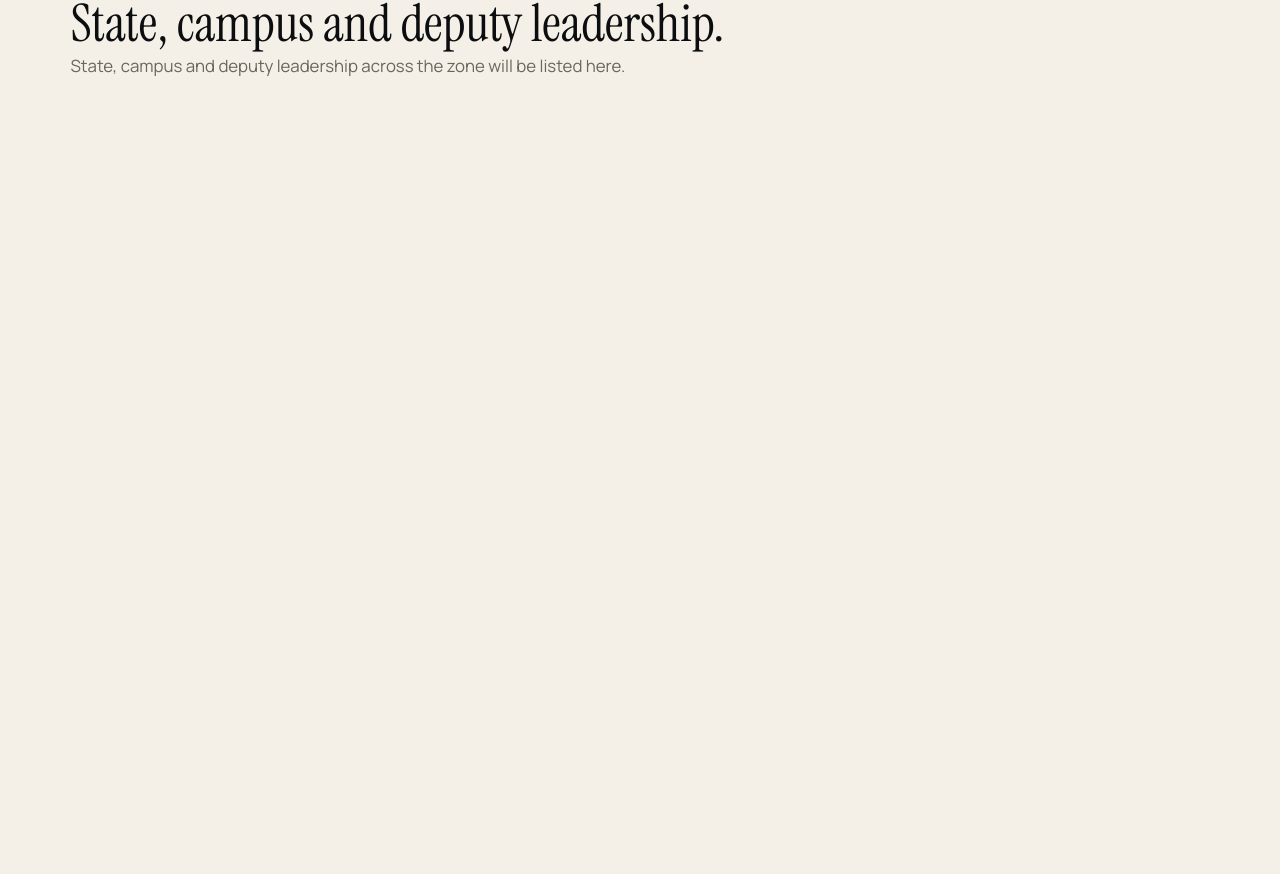
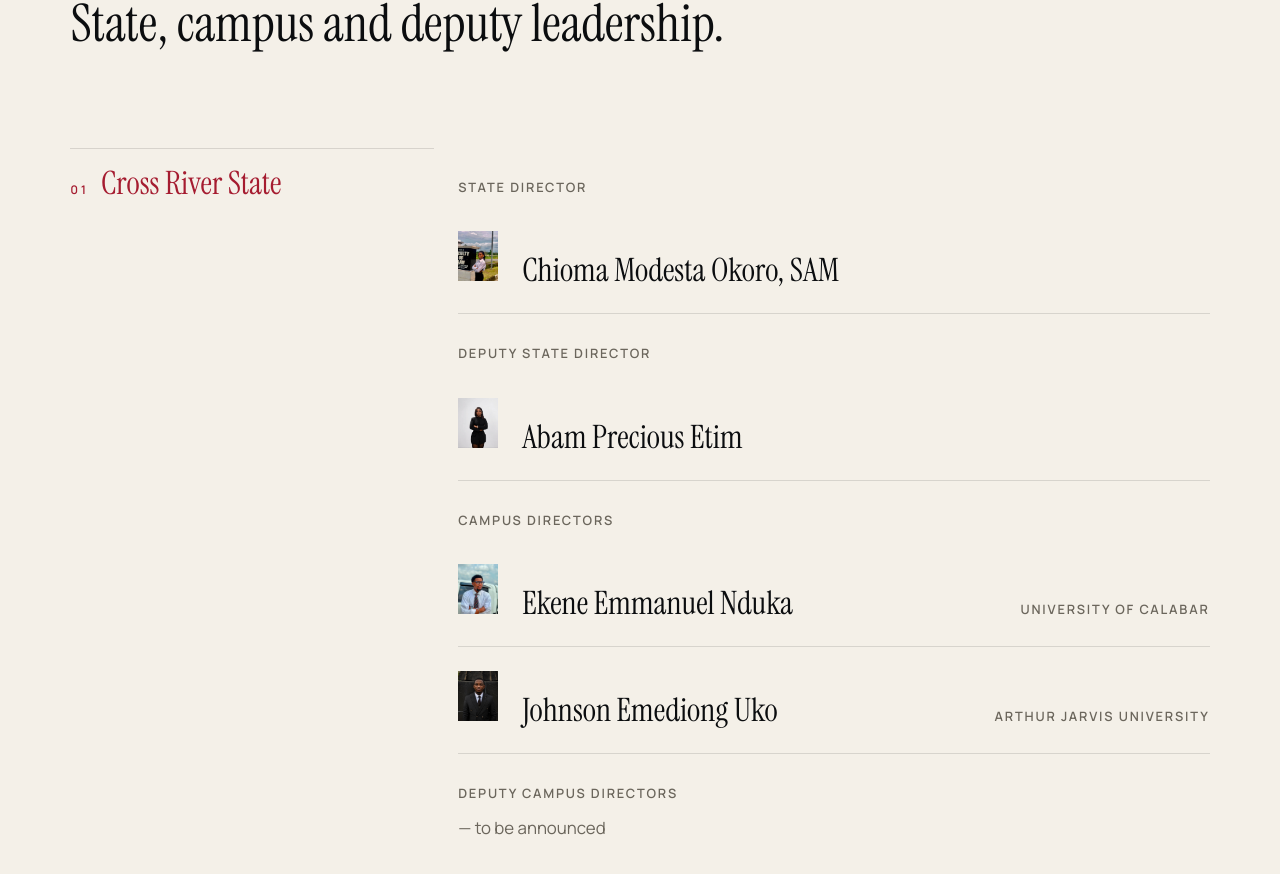
Before and after one commit to itztonydoubra-hash/SSZC, a Next.js app: page /leadership in a window 1280 px wide. Shown: the part 3600-4474 px from the top of the page. Before the commit the page ends 3680 px from the top, so only its background shows below. Built offline with nearby package versions, Linux system fonts and the light colour scheme.

Commit message:
Leadership: add Cross River State directory with portraits

```diff
--- a/components/leadership/LeadershipDirectory.tsx
+++ b/components/leadership/LeadershipDirectory.tsx
@@ -2,38 +2,35 @@
  * LeadershipDirectory (design.md B1.2, tasks.md 8.3) — the wider leadership as a
  * record you QUERY, not a spreadsheet. Two panes on ivory: a state selector
  * (left) and the selected state's leadership as ledger rows grouped by tier
- * (right). Selecting a state keeps the selector fixed and swaps the right pane
- * (outgoing rows clip up, incoming line-rise stagger; a crimson marker slides).
- * This horizontal query→result motion is deliberately DIFFERENT from the
- * Register's vertical person-replacement.
+ * (right). Portrait thumbnails shown when supplied.
  *
  * ?state= deep-links and is keyboard-selectable. Missing tiers render
- * "— to be announced" (never invented). Mobile: selector → horizontal DRAG
- * rail, tiers → accordions; usable as a plain list with no JS. Reduced motion:
- * instant swap.
+ * "— to be announced" (never invented). Reduced motion: instant swap.
  *
  * Reads getLeadership().states (official entries only; empty until supplied).
  */
 "use client";
 
 import { useEffect, useMemo, useState } from "react";
+import Image from "next/image";
 import { useRouter, useSearchParams } from "next/navigation";
-import type { StateLeadership } from "@/content/types";
+import type { ImageRef, StateLeadership } from "@/content/types";
 import { Reveal } from "@/components/motion/Reveal";
+import { assetPath } from "@/lib/asset";
 
-type Tier = { label: string; rows: { name: string; meta?: string }[] };
+type Tier = { label: string; rows: { name: string; meta?: string; portrait?: ImageRef }[] };
 
 function tiersFor(state: StateLeadership): Tier[] {
   const campusDirectors = state.campuses
     .filter((c) => c.director)
-    .map((c) => ({ name: c.director as string, meta: c.institution }));
+    .map((c) => ({ name: c.director as string, meta: c.institution, portrait: c.directorPortrait }));
   const deputyCampus = state.campuses
     .filter((c) => c.deputyDirector)
-    .map((c) => ({ name: c.deputyDirector as string, meta: c.institution }));
+    .map((c) => ({ name: c.deputyDirector as string, meta: c.institution, portrait: c.deputyDirectorPortrait }));
 
   return [
-    { label: "State Director", rows: state.director ? [{ name: state.director }] : [] },
-    { label: "Deputy State Director", rows: state.deputyDirector ? [{ name: state.deputyDirector }] : [] },
+    { label: "State Director", rows: state.director ? [{ name: state.director, portrait: state.directorPortrait }] : [] },
+    { label: "Deputy State Director", rows: state.deputyDirector ? [{ name: state.deputyDirector, portrait: state.deputyDirectorPortrait }] : [] },
     { label: "Campus Directors", rows: campusDirectors },
     { label: "Deputy Campus Directors", rows: deputyCampus },
   ];
@@ -43,7 +40,6 @@ export function LeadershipDirectory({ states }: { states: StateLeadership[] }) {
   const router = useRouter();
   const params = useSearchParams();
 
-  // Resolve the selected state from ?state=, defaulting to the first.
   const initial = useMemo(() => {
     const q = params.get("state");
     const idx = states.findIndex((s) => s.state === q);
@@ -56,7 +52,6 @@ export function LeadershipDirectory({ states }: { states: StateLeadership[] }) {
   if (states.length === 0) {
     return (
       <p className="type-body-m measure" style={{ color: "var(--stone-600)" }}>
-        {/* Official states + per-state leadership not yet supplied. */}
         State, campus and deputy leadership across the zone will be listed here.
       </p>
     );
@@ -74,7 +69,6 @@ export function LeadershipDirectory({ states }: { states: StateLeadership[] }) {
 
   return (
     <div className="ld-directory">
-      {/* Left: state selector */}
       <ul className="ld-selector" aria-label="States">
         {states.map((s, i) => (
           <li key={s.state} className="ld-selector__item">
@@ -95,7 +89,6 @@ export function LeadershipDirectory({ states }: { states: StateLeadership[] }) {
         ))}
       </ul>
 
-      {/* Right: the selected state's leadership as tiered ledger rows */}
       <div className="ld-panel" aria-live="polite">
         {tiers.map((tier, ti) => (
           <section className="ld-tier" key={`${state.state}-${tier.label}`}>
@@ -105,11 +98,30 @@ export function LeadershipDirectory({ states }: { states: StateLeadership[] }) {
             ) : (
               <ul className="l-ledger" style={{ borderTop: 0 }}>
                 {tier.rows.map((row, ri) => (
-                  <li className="l-ledger__row" key={`${row.name}-${ri}`} style={{ gridTemplateColumns: "1fr auto" }}>
+                  <li
+                    className="l-ledger__row ld-dir-row"
+                    key={`${row.name}-${ri}`}
+                    style={{ gridTemplateColumns: row.portrait ? "auto 1fr auto" : "1fr auto" }}
+                  >
+                    {row.portrait && (
+                      <span className="ld-dir-row__portrait" aria-hidden>
+                        <Image
+                          src={assetPath(row.portrait.src)}
+                          alt=""
+                          width={40}
+                          height={50}
+                          style={{ objectFit: "cover", display: "block" }}
+                        />
+                      </span>
+                    )}
                     <Reveal as="span" delayMs={(ti * tier.rows.length + ri) * 60} className="type-display-m">
                       {row.name}
                     </Reveal>
-                    {row.meta && <span className="type-label" style={{ color: "var(--stone-600)" }}>{row.meta}</span>}
+                    {row.meta && (
+                      <span className="type-label" style={{ color: "var(--stone-600)" }}>
+                        {row.meta}
+                      </span>
+                    )}
                   </li>
                 ))}
               </ul>
--- a/content/data/leadership.ts
+++ b/content/data/leadership.ts
@@ -60,6 +60,42 @@ export const leadership: Leadership = {
       },
     },
   ],
-  // Official states + per-state/campus leadership not yet supplied — empty.
-  states: [],
+  // Official states + per-state/campus leadership supplied below.
+  states: [
+    {
+      state: "Cross River State",
+      director: "Chioma Modesta Okoro, SAM",
+      directorPortrait: {
+        src: "/leadership/chioma-modesta-okoro-sam.jpeg",
+        alt: "Chioma Modesta Okoro, SAM, State Director, LAWSAN Cross River State",
+        ratio: "4 / 5",
+      },
+      deputyDirector: "Abam Precious Etim",
+      deputyDirectorPortrait: {
+        src: "/leadership/abam-precious-etim.jpeg",
+        alt: "Abam Precious Etim, Deputy State Director, LAWSAN Cross River State",
+        ratio: "4 / 5",
+      },
+      campuses: [
+        {
+          institution: "University of Calabar",
+          director: "Ekene Emmanuel Nduka",
+          directorPortrait: {
+            src: "/leadership/ekene-emmanuel-nduka.jpeg",
+            alt: "Ekene Emmanuel Nduka, Campus Director, University of Calabar",
+            ratio: "4 / 5",
+          },
+        },
+        {
+          institution: "Arthur Jarvis University",
+          director: "Johnson Emediong Uko",
+          directorPortrait: {
+            src: "/leadership/johnson-emediong-uko..jpeg",
+            alt: "Johnson Emediong Uko, Campus Director, Arthur Jarvis University",
+            ratio: "4 / 5",
+          },
+        },
+      ],
+    },
+  ],
 };
--- a/content/types.ts
+++ b/content/types.ts
@@ -57,13 +57,17 @@ export type ZonalExecutive = {
 export type CampusLeadership = {
   institution: string;
   director?: string;
+  directorPortrait?: ImageRef;
   deputyDirector?: string;
+  deputyDirectorPortrait?: ImageRef;
 };
 
 export type StateLeadership = {
   state: string;
   director?: string;
+  directorPortrait?: ImageRef;
   deputyDirector?: string;
+  deputyDirectorPortrait?: ImageRef;
   campuses: CampusLeadership[];
 };
 
--- a/styles/leadership.css
+++ b/styles/leadership.css
@@ -323,6 +323,15 @@
   color: var(--stone-600);
 }
 
+/* Portrait thumbnail in directory ledger rows */
+.ld-dir-row__portrait {
+  display: block;
+  width: 40px;
+  height: 50px;
+  overflow: hidden;
+  flex-shrink: 0;
+}
+
 /* Mobile directory: selector becomes a horizontal DRAG rail; tiers accordion. */
 @media (width <= 767px) {
   .ld-directory {
```
